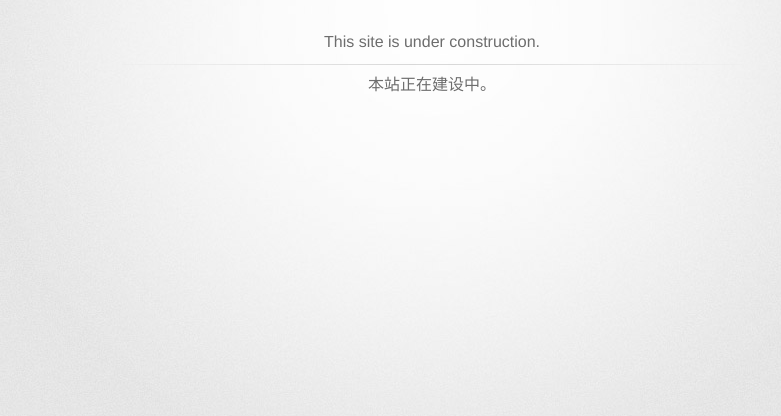
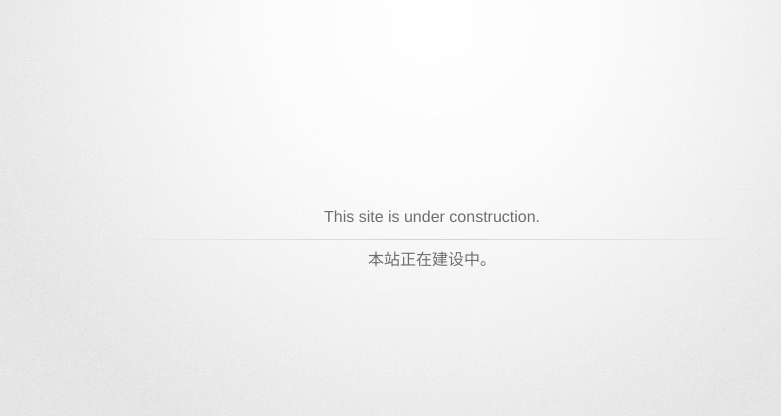
Before and after one commit to MrCoder/kingling, a plain HTML site: page index.html in a window 1280 px wide. Shown: the part 98-514 px from the top of the page, without its empty margins (208-989 px from the left). Drawn offline with Linux system fonts and the light colour scheme; a web font is replaced by a local one.

Commit message:
Update index.html

```diff
--- a/index.html
+++ b/index.html
@@ -17,7 +17,7 @@
 <div id="container">
     <div class="inner">
 
-        <header>
+        <header style="padding-bottom:200px">
 
             <h2>
                 <img style="max-width:25%" src="images/logo.png" alt="logo for kingling">
```
